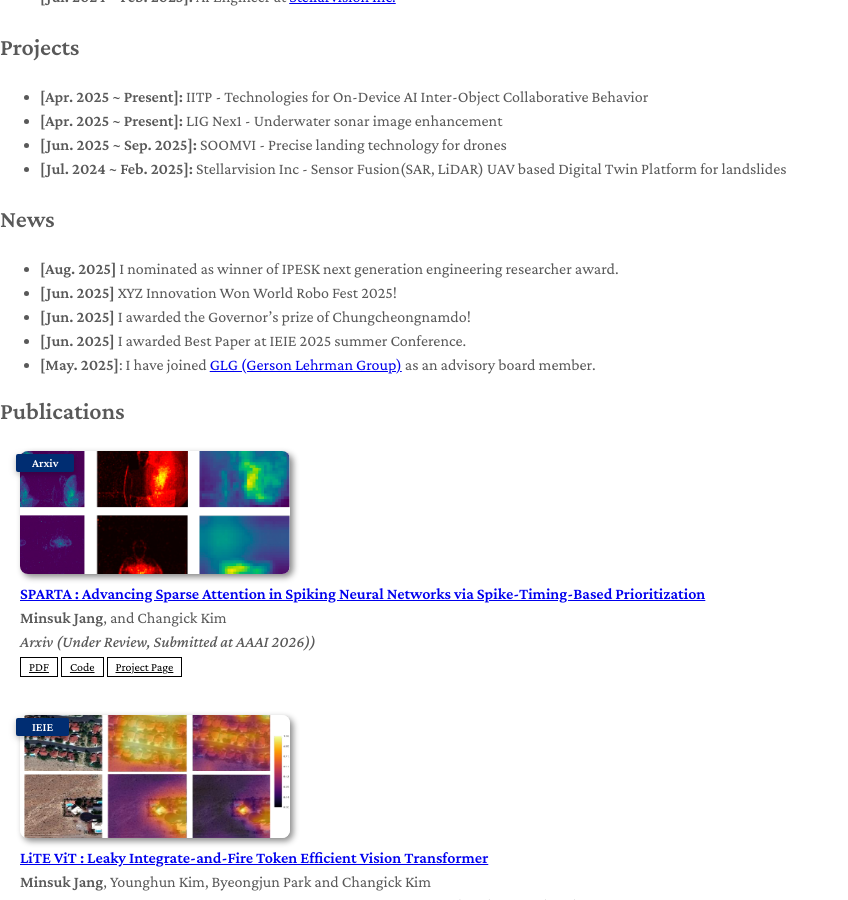
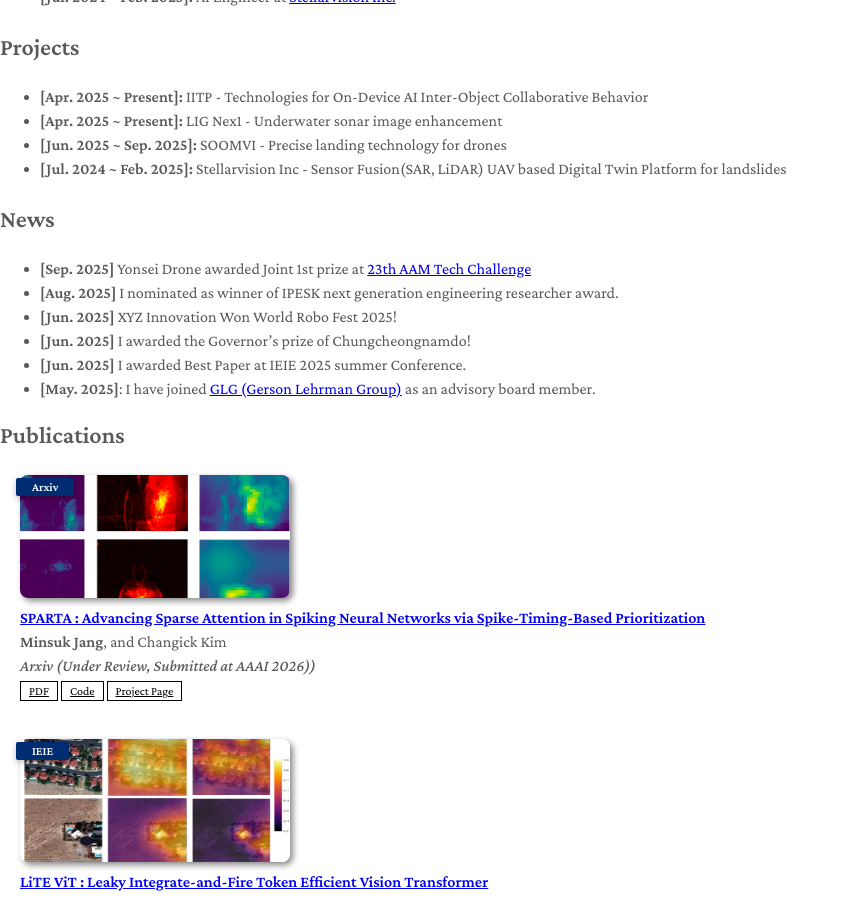
Before and after one commit to tersite1/tersite1.github.io, a Jekyll site: the page built from index.md, in a window 1280 px wide and 900 px high, scrolled down 1469 px. Shown: the whole window, without its empty margins (0-848 px from the left). Built offline with Jekyll 4.4.1, drawn with Linux system fonts in a browser that asks for light colours; a style sheet for code colours, icons or effects is not loaded; our own code applies the rules of GitHub Pages for plain Markdown files; some of the changed text lies outside the part shown.

Commit message:
Update index.md

```diff
--- a/index.md
+++ b/index.md
@@ -39,6 +39,7 @@ I am an M.S. student at KAIST, currently in the [Computational Intelligence Labo
 
 
 ## News
+* **[Sep. 2025]** Yonsei Drone awarded Joint 1st prize at [23th AAM Tech Challenge](https://www.knnews.co.kr/m2/mView.php?idxno=1469998)
 * **[Aug. 2025]** I nominated as winner of IPESK next generation engineering researcher award.
 * **[Jun. 2025]** XYZ Innovation Won World Robo Fest 2025!
 * **[Jun. 2025]** I awarded the Governor's prize of Chungcheongnamdo!
@@ -60,6 +61,7 @@ I am an M.S. student at KAIST, currently in the [Computational Intelligence Labo
 
 ## Awards & Honors
 
+* **Joint 1st <strong>([23th AAM Tech Challenge](https://www.knnews.co.kr/m2/mView.php?idxno=1469998)</strong>** @ KASA, Sep. 2025
 * **Governor’s Award** @ Chungcheongnam-do Provincial Government, Jun. 2025
 * **Best Paper Award** @ IEIE 2025 Summer Conference, May 2025
 * **Seoul Drone Utilization Competition <strong>(Seoul Mayor's Award)</strong>** @ Seoul Metropolitan Government, Dec. 2024
```
